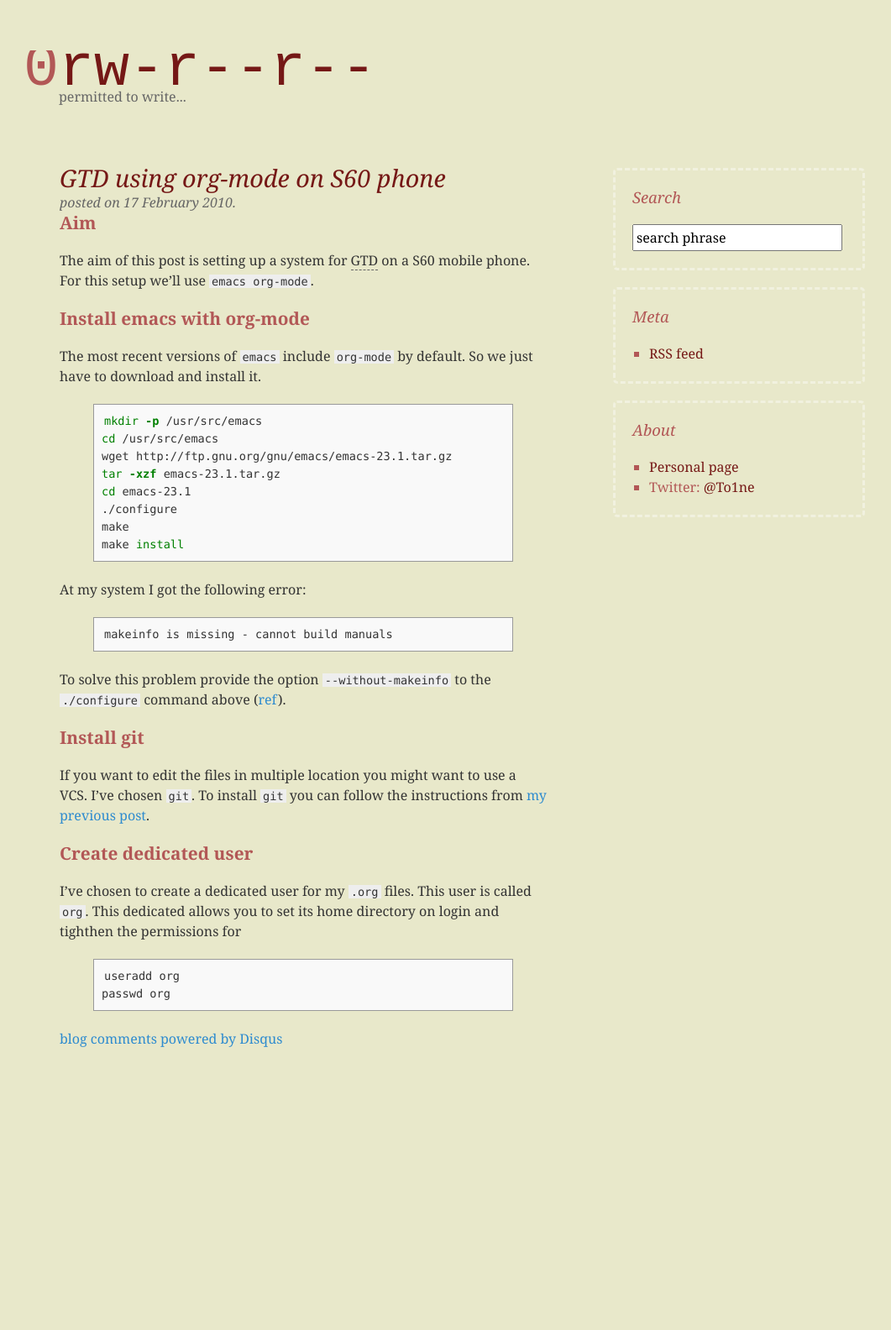
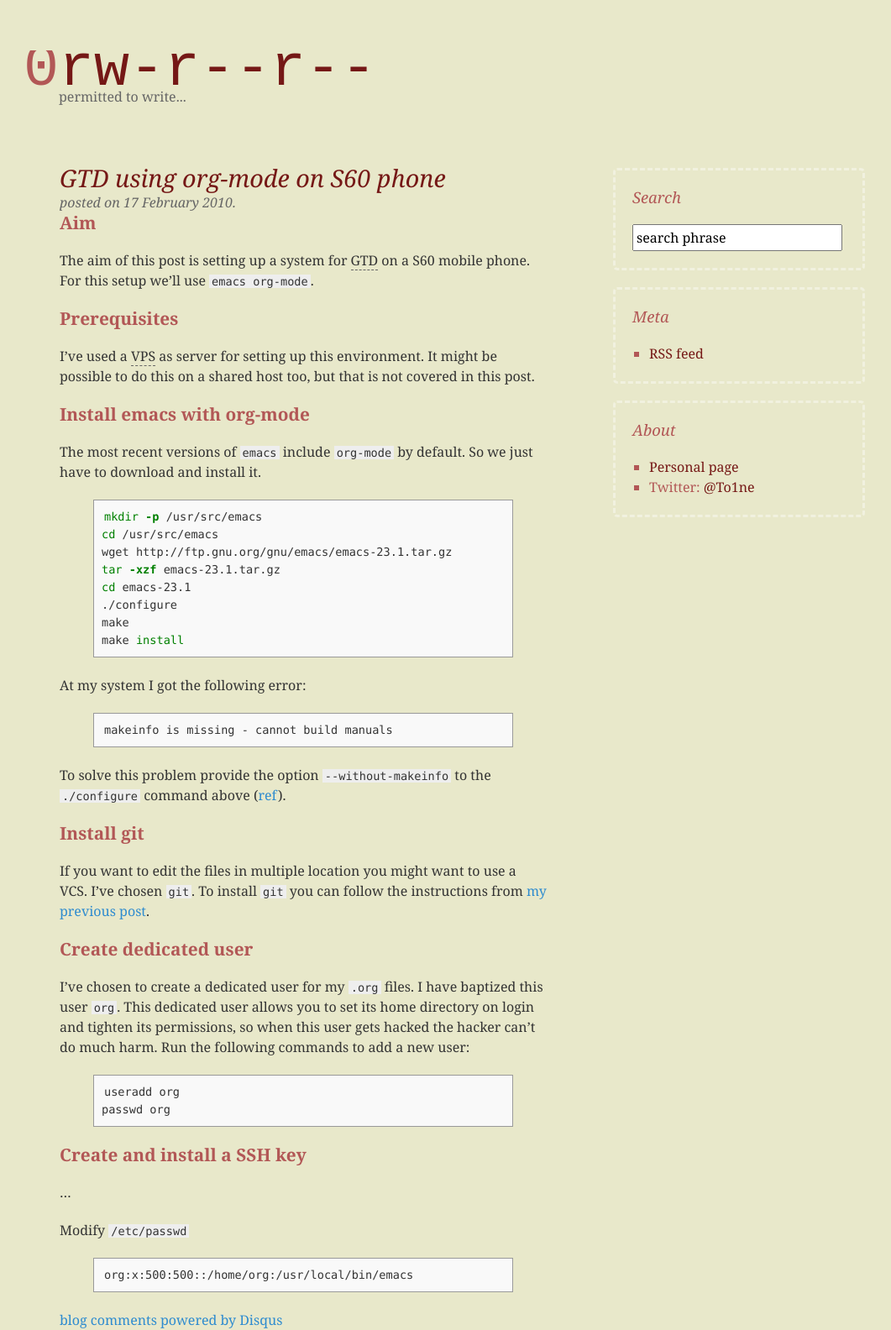
Before and after one commit to To1ne/writepermission, a Jekyll site: the page built from _posts/2010-02-17-GTD-using-org-mode-on-S60-phone.md, in a window 1280 px wide. Shown: the whole page at 84% size, without its empty margins (90-1151 px from the left). Built offline with Jekyll 4.4.1, drawn with Linux system fonts in a browser that asks for light colours; comment, search, counter and statistics services are not loaded; before the commit the page ends 1249 px from its top, so only the background shows below that.

Commit message:
Small changes + added /etc/passwd

```diff
--- a/_posts/2010-02-17-GTD-using-org-mode-on-S60-phone.md
+++ b/_posts/2010-02-17-GTD-using-org-mode-on-S60-phone.md
@@ -4,6 +4,9 @@ title: GTD using org-mode on S60 phone
 ---
 ## Aim
 The aim of this post is setting up a system for <acronym title="Getting Things Done">GTD</acronym> on a S60 mobile phone. For this setup we'll use `emacs org-mode`.
+
+## Prerequisites
+I've used a <acronym title="Virtual Private Server">VPS</acronym> as server for setting up this environment. It might be possible to do this on a shared host too, but that is not covered in this post.
 
 ## Install emacs with org-mode
 The most recent versions of `emacs` include `org-mode` by default. So we just have to download and install it.
@@ -29,8 +32,17 @@ To solve this problem provide the option `--without-makeinfo` to the `./configur
 If you want to edit the files in multiple location you might want to use a VCS. I've chosen `git`. To install `git` you can follow the instructions from [my previous post](/2009/09/install-git-on-a-shared-webhost/).
 
 ## Create dedicated user
-I've chosen to create a dedicated user for my `.org` files. This user is called `org`. This dedicated allows you to set its home directory on login and tighthen the permissions for
+I've chosen to create a dedicated user for my `.org` files. I have baptized this user `org`. This dedicated user allows you to set its home directory on login and tighten its permissions, so when this user gets hacked the hacker can't do much harm.
+Run the following commands to add a new user:
 {%highlight bash %}
 useradd org
 passwd org
 {%endhighlight%}
+
+## Create and install a SSH key
+...
+
+Modify `/etc/passwd`
+{%highlight text %}
+org:x:500:500::/home/org:/usr/local/bin/emacs
+{%endhighlight%}
```
